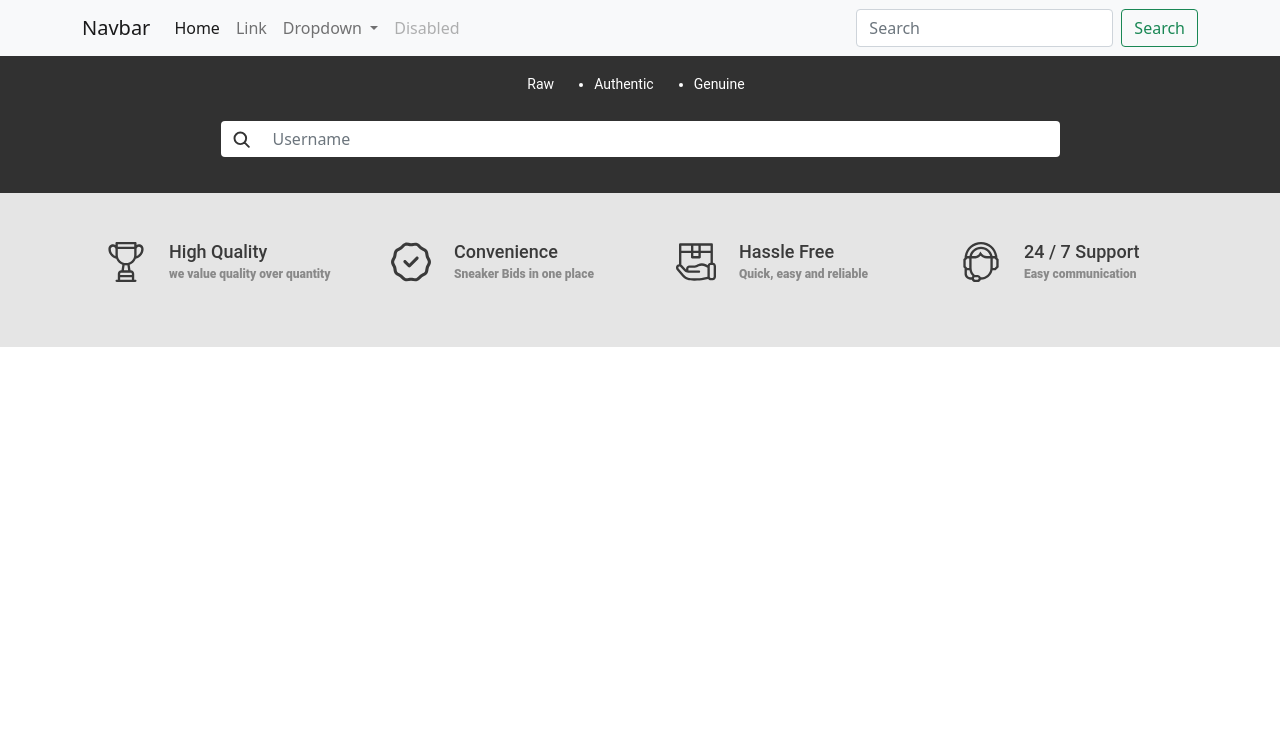
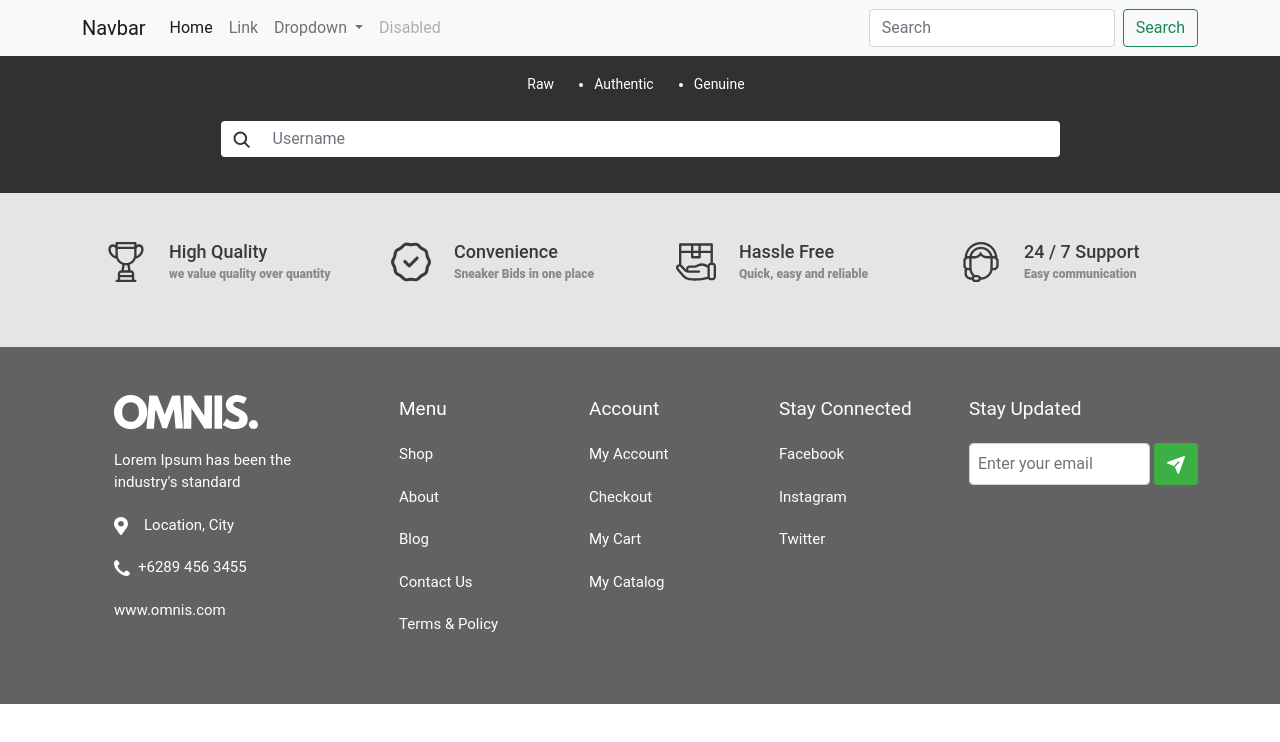
Before and after one commit to xxxxxxRIFATxxxxxx/omnis-new, a plain HTML site: page index.html in a window 1280 px wide. Drawn offline with nearby package versions, Linux system fonts and the light colour scheme; a script that the page names is missing.

Commit message:
Footer Done

```diff
--- a/index.html
+++ b/index.html
@@ -185,6 +185,106 @@
         </div>
     </main>
 
+    <!-- Footer -->
+    <footer>
+        <div class="container">
+            <div class="row py-5">
+                <div class="col-12 col-sm-12 col-md-6 col-lg-3">
+                    <ul>
+                        <li>
+                            <img src="images/footer-logo.svg" alt="footer logo">
+                        </li>
+                        <li class="footer-title">Lorem Ipsum has been the
+                            industry's standard</li>
+                        <li class="d-flex align-items-center">
+                            <div class="me-3">
+                                <img src="images/marker.svg" alt="marker">
+                            </div>
+                            <div>Location, City</div>
+                        </li>
+
+                        <li class="d-flex align-items-center">
+                            <div class="me-2">
+                                <img src="images/phone.svg" alt="phone">
+                            </div>
+                            <div>+6289 456 3455</div>
+                        </li>
+
+                        <li>
+                            <a href="#">www.omnis.com</a>
+                        </li>
+                    </ul>
+                </div>
+
+                <div class="col-12 col-sm-12 col-md-6 col-lg-2">
+                    <ul>
+                        <li class="footer-sub-title">Menu</li>
+                        <li>
+                            <a href="#">Shop</a>
+                        </li>
+                        <li>
+                            <a href="#">About</a>
+                        </li>
+                        <li>
+                            <a href="#">Blog</a>
+                        </li>
+                        <li>
+                            <a href="#">Contact Us</a>
+                        </li>
+                        <li>
+                            <a href="#">Terms & Policy</a>
+                        </li>
+                    </ul>
+                </div>
+
+                <div class="col-12 col-sm-12 col-md-6 col-lg-2">
+                    <ul>
+                        <li class="footer-sub-title">Account</li>
+                        <li>
+                            <a href="#">My Account</a>
+                        </li>
+                        <li>
+                            <a href="#">Checkout</a>
+                        </li>
+                        <li>
+                            <a href="#">My Cart</a>
+                        </li>
+                        <li>
+                            <a href="#">My Catalog</a>
+                        </li>
+                    </ul>
+                </div>
+
+                <div class="col-12 col-sm-12 col-md-6 col-lg-2">
+                    <ul>
+                        <li class="footer-sub-title">Stay Connected</li>
+                        <li>
+                            <a href="#">Facebook</a>
+                        </li>
+                        <li>
+                            <a href="#">Instagram</a>
+                        </li>
+                        <li>
+                            <a href="#">Twitter</a>
+                        </li>
+                    </ul>
+                </div>
+
+                <div class="col-12 col-sm-12 col-md-12 col-lg-3">
+                    <ul>
+                        <li class="footer-sub-title">Stay Updated</li>
+                        <li class="d-flex">
+                            <input type="text" class="form-control me-1 p-2" placeholder="Enter your email">
+                            <button class="btn fly-btn">
+                                <img src="images/fly-papper.svg" alt="fly papper">
+                            </button>
+                        </li>
+                    </ul>
+                </div>
+            </div>
+        </div>
+    </footer>
+
     <!-- Option 1: Bootstrap Bundle with Popper -->
     <script src="https://cdn.jsdelivr.net/npm/bootstrap@5.1.1/dist/js/bootstrap.bundle.min.js"
         integrity="sha384-/bQdsTh/da6pkI1MST/rWKFNjaCP5gBSY4sEBT38Q/9RBh9AH40zEOg7Hlq2THRZ"
--- a/styles/style.css
+++ b/styles/style.css
@@ -1,4 +1,7 @@
 /* Common CSS */
+body {
+    font-family: Roboto;
+}
 
 /* Header CSS */
 .search-container {
@@ -69,3 +72,48 @@ input[type=text]:focus:focus {
       padding-top: 10px !important;
     }
 }
+
+/* Footer CSS */
+footer {
+    background-color: #626262;
+    color: #FFFFFF;
+}
+
+footer ul {
+    list-style: none;
+}
+
+footer ul li {
+    font-size: 15px;
+    margin-bottom: 20px;
+}
+
+footer ul li a {
+    text-decoration: none;
+    color: #FFFFFF;
+}
+
+footer ul li a:hover {
+    color: lightgray;
+}
+
+footer .footer-sub-title {
+    font-style: normal;
+    font-weight: normal;
+    font-size: 19px;
+}
+
+footer .form-control {
+    font-size: 16px;
+    font-weight: normal;
+}
+
+.fly-btn {
+    background-color: #3CB043;
+}
+
+@media only screen and (max-width: 768px) {
+    footer {
+        text-align: center;
+    }
+}
```
Also changed, not shown: images/fly-papper.svg (added), images/footer-logo.svg (added), images/marker.svg (added), images/phone.svg (added).
